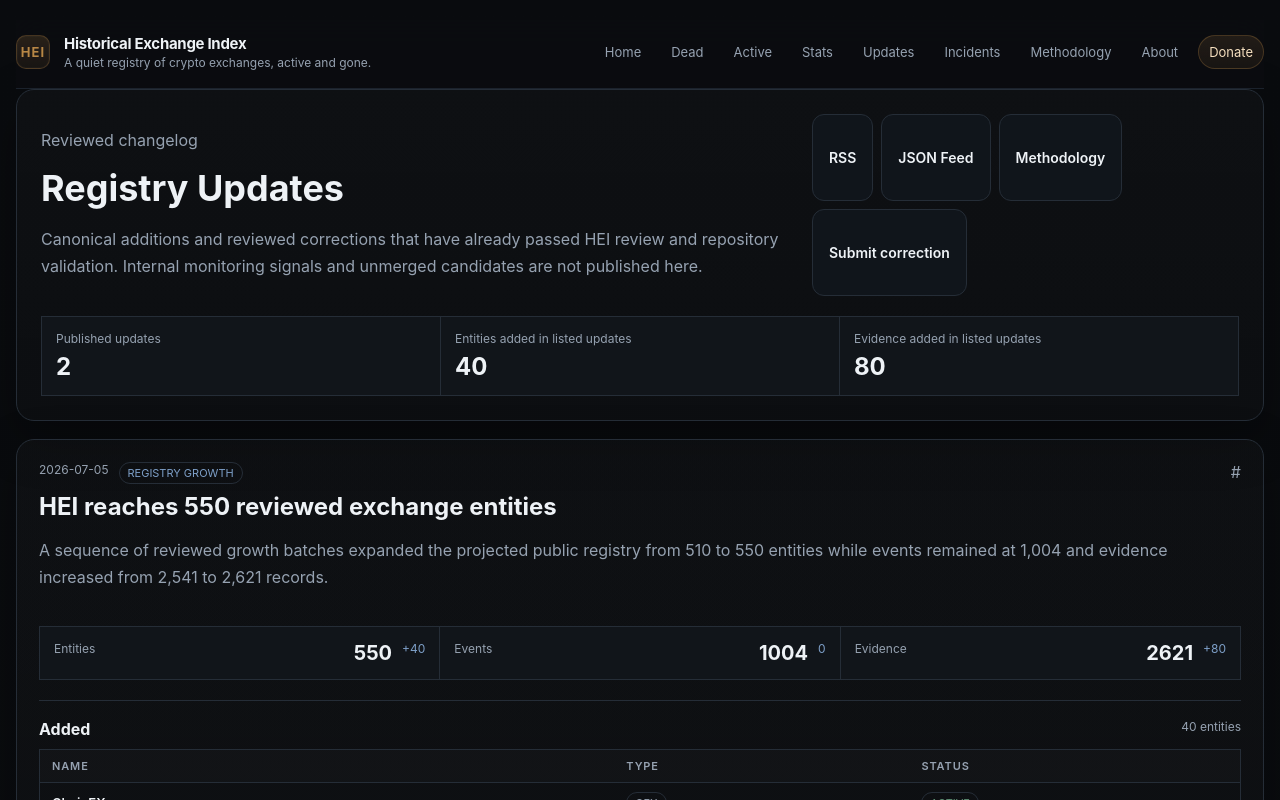
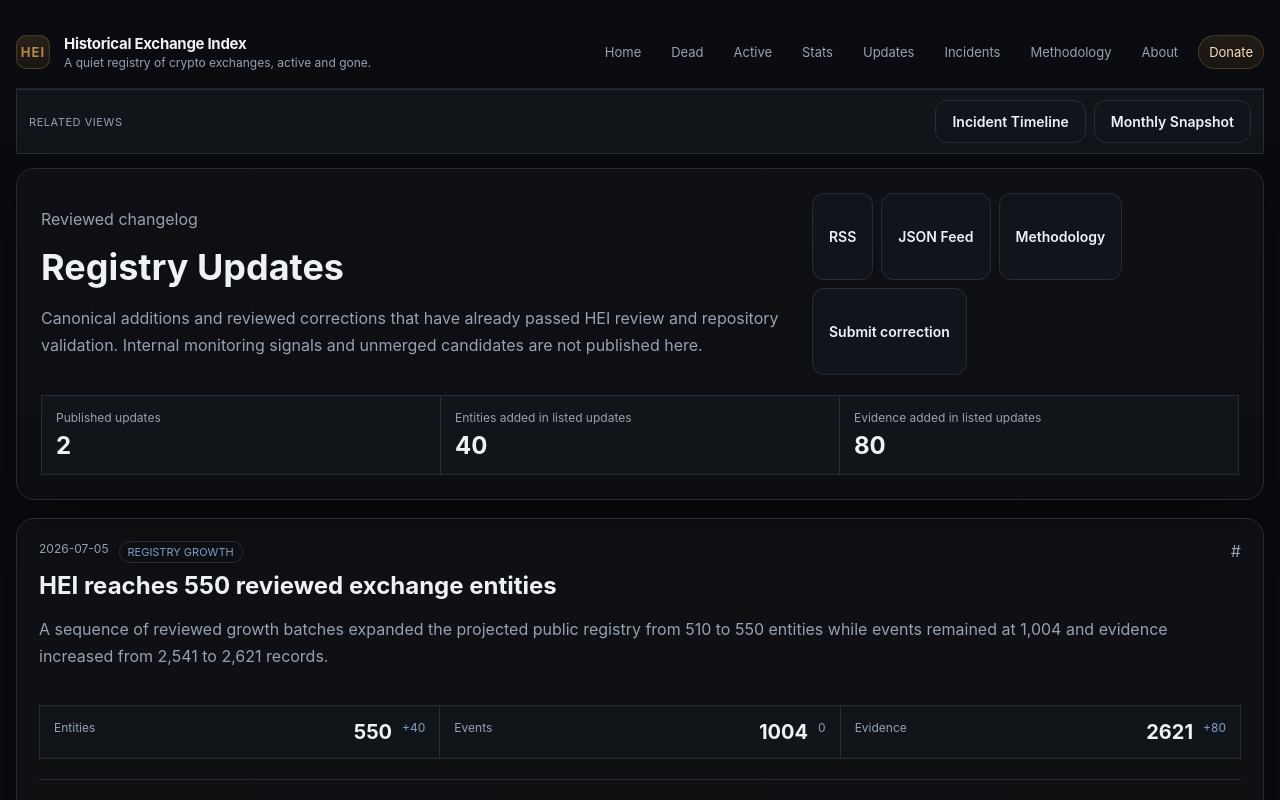
Before and after one commit to badjoke-lab/historical-exchange-index, a Next.js app: page /updates in a window 1280 px wide. Shown: the top 800 px of the page. Built offline with nearby package versions, Linux system fonts and the light colour scheme; no server answers.

Commit message:
Connect Registry Updates to related change surfaces

```diff
--- a/src/app/updates/layout.tsx
+++ b/src/app/updates/layout.tsx
@@ -1,4 +1,5 @@
 import type { ReactNode } from 'react'
+import RelatedSurfaceLinks from '../../components/navigation/related-surface-links'
 import { buildRouteSocialMetadata } from '../../lib/metadata/build-route-social-metadata'
 
 export const metadata = buildRouteSocialMetadata({
@@ -8,5 +9,15 @@ export const metadata = buildRouteSocialMetadata({
 })
 
 export default function UpdatesLayout({ children }: { children: ReactNode }) {
-  return children
+  return (
+    <>
+      <RelatedSurfaceLinks
+        links={[
+          { href: '/incidents', label: 'Incident Timeline' },
+          { href: '/monthly', label: 'Monthly Snapshot' },
+        ]}
+      />
+      {children}
+    </>
+  )
 }
```
